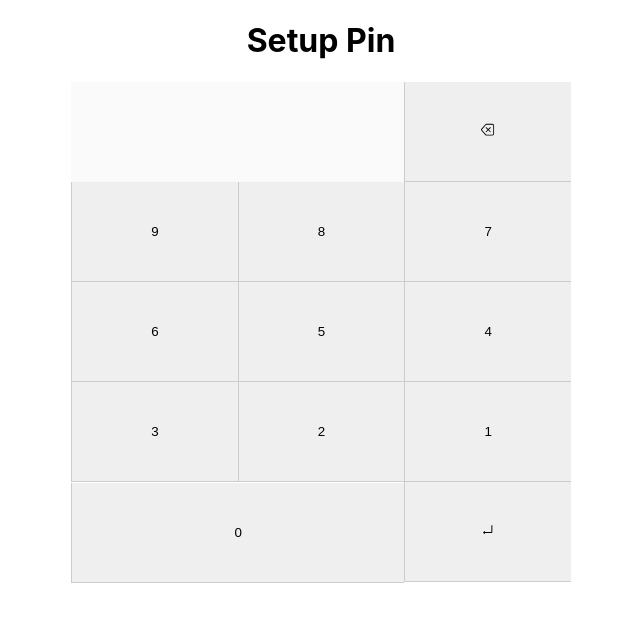
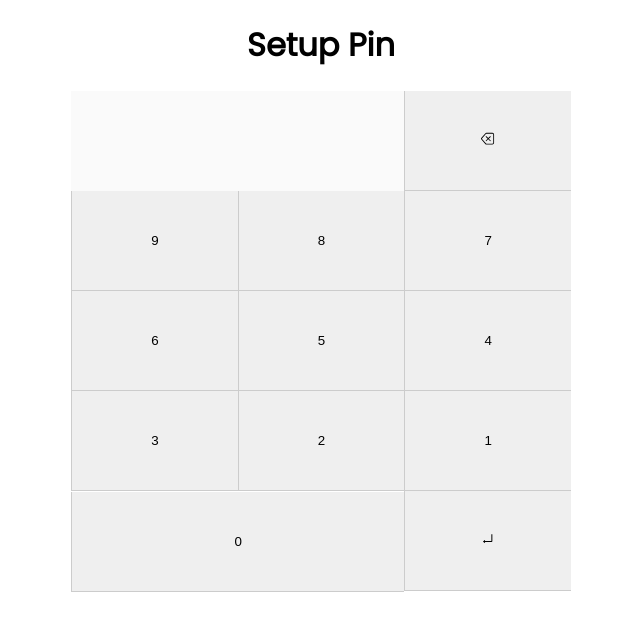
Before and after one commit to jo372/mind-app, a React (Create React App) app: page /register in a window 1280 px wide. Shown: the top 630 px of the page, without its empty margins (319-959 px from the left). Built offline with nearby package versions, Linux system fonts and the light colour scheme.

Commit message:
updated to include Poppins font family and setting the max-width of the textarea with the class .mood-entry-details

```diff
--- a/src/App.css
+++ b/src/App.css
@@ -1,3 +1,4 @@
+@import url('https://fonts.googleapis.com/css2?family=Poppins:ital,wght@0,100;0,300;0,400;1,500&display=swap');
 
 html, body {
   padding:0;
@@ -5,6 +6,8 @@ html, body {
   width: 100%;
   height: 100%;
   word-wrap: break-word;
+  font-family: 'Poppins', sans-serif;
+  min-width: 320px;
 }
 
 .container {
@@ -137,7 +140,15 @@ html, body {
   background-color:#ccc;
 }
 
+.mood-entry-details {
+  width:100%;
+  max-width: 500px;
+  padding:10px;
+}
 
+.mood-entry-message {
+
+}
 /* Mobile first queries */
 
 /* Larger than mobile */
```
